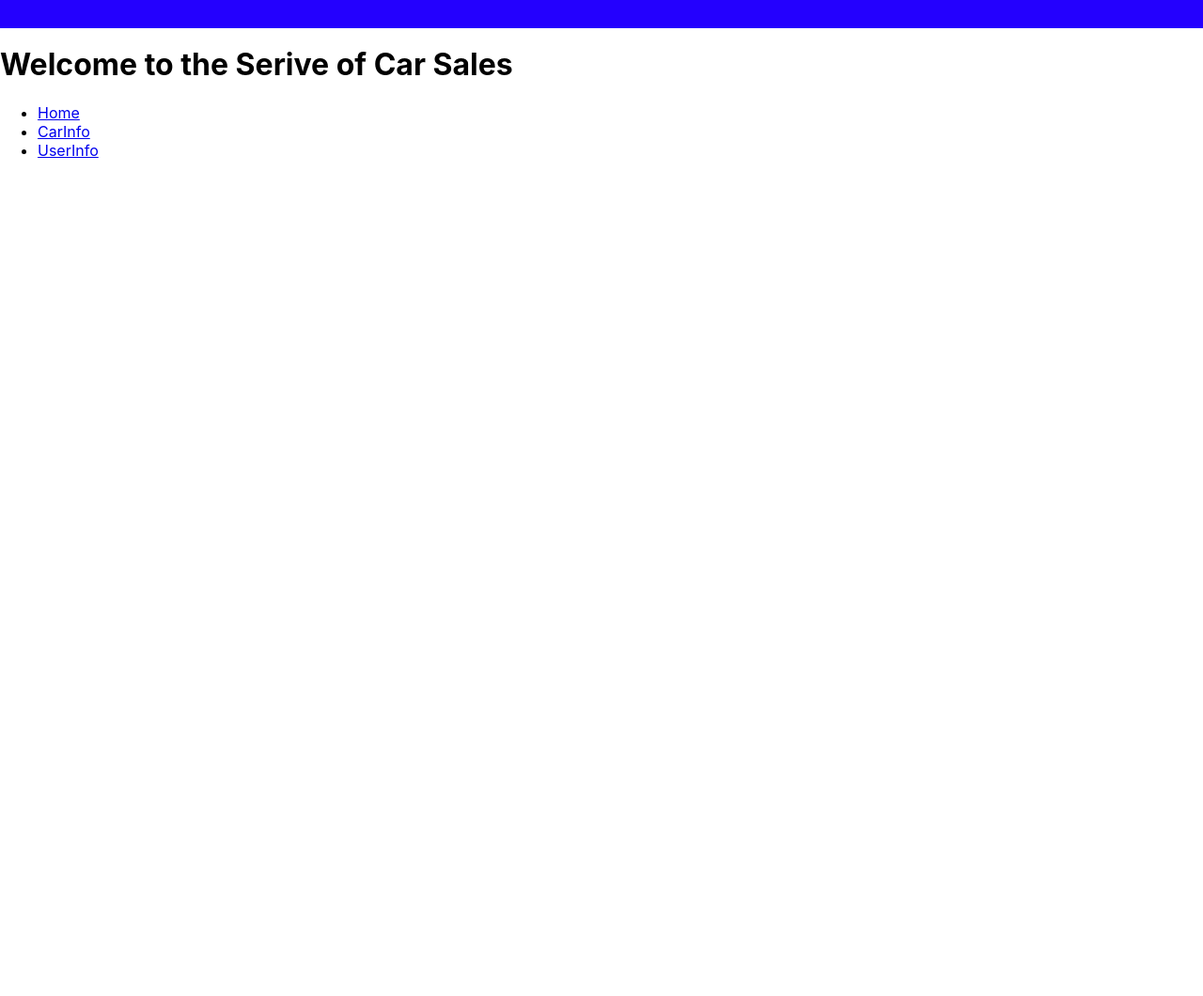
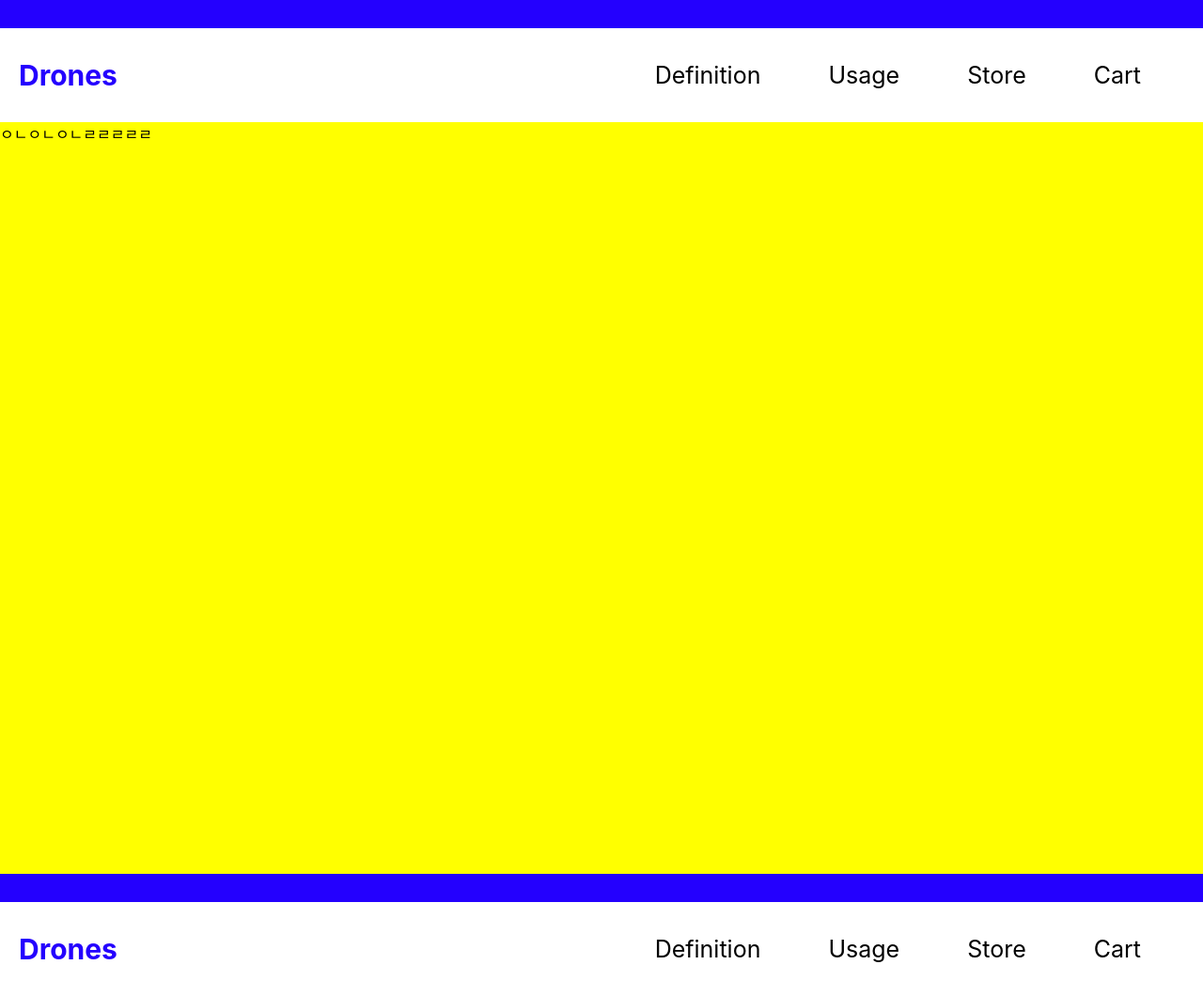
Before and after one commit to NoLookCoding/AWP-Drone-Frontend, a React (Create React App) app: page / in a window 1280 px wide. Shown: the whole page at 94% size. Before the commit the page ends 800 px from the top, so only its background shows below. Built offline with nearby package versions, Linux system fonts and the light colour scheme.

Commit message:
Feat: header, body, footer struct

```diff
--- a/src/App.js
+++ b/src/App.js
@@ -9,6 +9,7 @@ import Car from './pages/store/Car';
 import User from './pages/UserInfo';
 import NoPage from './pages/NoPage';
 import Header from './pages/Header';
+import Footer from './pages/Footer';
 
 
 function App() {
@@ -22,6 +23,7 @@ function App() {
         <Route path="*" element={<NoPage/>}/>
       </Route>
     </Routes>
+    <Footer/>
     </BrowserRouter>
   );
 }
--- a/src/pages/Footer.js
+++ b/src/pages/Footer.js
@@ -0,0 +1,45 @@
+import { Outlet, Link } from "react-router-dom"
+import './Header.css'
+
+const Header = () => {
+    return (
+        <>
+        <div className="header-frame">
+
+        <div className="header-top-frame">
+
+        </div>
+        <div className="header-nav-frame">
+            <div className="header-name"> Drones</div>
+            <div className="header-nav-button-frame">
+                    <Link to = "/">
+                    <button className="header-nav-button-item">
+                        Definition
+                    </button>
+                    </Link>
+
+                    <Link to = "/usage">
+                    <button className="header-nav-button-item">
+                        Usage
+                    </button>
+                    </Link>
+
+                    <Link to = "/store">
+                    <button className="header-nav-button-item">
+                        Store
+                    </button>
+                    </Link>
+
+                    <Link to = "/cart">
+                    <button className="header-nav-button-item">
+                        Cart
+                    </button>
+                    </Link>
+            </div>
+        </div>
+        <Outlet/>
+        </div>
+        </>
+    );
+}
+export default Header;
--- a/src/pages/Header.css
+++ b/src/pages/Header.css
@@ -1,17 +1,56 @@
 .header-frame{
-    position: absolute;
+    position: relative;
+    width: 100%;
+    height: 100%;
+    left: 0px;
+    top: 0px;
+
+  }
+  .header-top-frame{
+    position: relative;
     width: 100%;
     height: 30px;
     left: 0px;
     top: 0px;
+    text-align: center;
     background: #2400FE;
   }
 
-  .follow-frame-left-side{
-    width: 49%;
-    height: 100%;
-    padding-right: 1%;
-    border-right: 1px dotted rgb(217, 219, 231);
+  .header-nav-frame{
+    position: relative;
+    width: 100%;
+    height: 100px;
+    align-items: center;
+    background: #FFFFFF;
+    display: flex;
+    justify-content: space-between;
+  }
+
+  .header-name{
+    font-family: 'Inter';
+    font-style: normal;
+    font-weight: 700;
+    font-size: 30px;
+    line-height: 36px;
+    margin-left: 20px;
+    color: #2400FE;
+  }
+
+  .header-nav-button-frame{
+    display: flex;
+    justify-content: flex-end;
+    align-items: center;
+  }
+
+  .header-nav-button-item{
+    font-family: 'Inter';
+    font-style: normal;
+    margin-right: 60px;
+    font-weight: 400;
+    font-size: 25px;
+    line-height: 30px;
+    border: none;
+    background-color: transparent;
   }
 
   .follow-frame-left-side header{
--- a/src/pages/Header.js
+++ b/src/pages/Header.js
@@ -6,40 +6,39 @@ const Header = () => {
         <>
         <div className="header-frame">
 
+        <div className="header-top-frame">
+
         </div>
-        <table>
-            <tr>
-                <td>
+        <div className="header-nav-frame">
+            <div className="header-name"> Drones</div>
+            <div className="header-nav-button-frame">
                     <Link to = "/">
-                    <button>
+                    <button className="header-nav-button-item">
                         Definition
                     </button>
                     </Link>
-                </td>
-                <td>
+
                     <Link to = "/usage">
-                    <button>
+                    <button className="header-nav-button-item">
                         Usage
                     </button>
                     </Link>
-                </td>
-                <td>
+
                     <Link to = "/store">
-                    <button>
+                    <button className="header-nav-button-item">
                         Store
                     </button>
                     </Link>
-                </td>
-                <td>
+
                     <Link to = "/cart">
-                    <button>
+                    <button className="header-nav-button-item">
                         Cart
                     </button>
                     </Link>
-                </td>
-            </tr>
-        </table>
+            </div>
+        </div>
         <Outlet/>
+        </div>
         </>
     );
 }
--- /dev/null
+++ b/src/pages/definition/Layout.css
@@ -0,0 +1,7 @@
+
+.definition-frame{
+    position: relative;
+    width: 100%;
+    height: 100vh;
+    background: #FFFF00;
+}
--- a/src/pages/definition/Layout.js
+++ b/src/pages/definition/Layout.js
@@ -1,23 +1,13 @@
 import { Outlet, Link } from "react-router-dom"
+import './Layout.css'
+
 
 const Layout = () => {
     return (
         <>
-        <h1>Welcome to the Serive of Car Sales</h1>
-            <nav>
-                <ul>
-                    <li>
-                        <Link to = "/">Home</Link>
-                    </li>
-                    <li>
-                        <Link to = "/carinfo">CarInfo</Link>
-                    </li>
-                    <li>
-                        <Link to = "/userinfo">UserInfo</Link>
-                    </li>
-                </ul>
-            </nav>
-            <Outlet/>
+        <div className="definition-frame">
+            ㅇㄴㅇㄴㅇㄴㄹㄹㄹㄹㄹ
+        </div>
         </>
     );
 }
```
